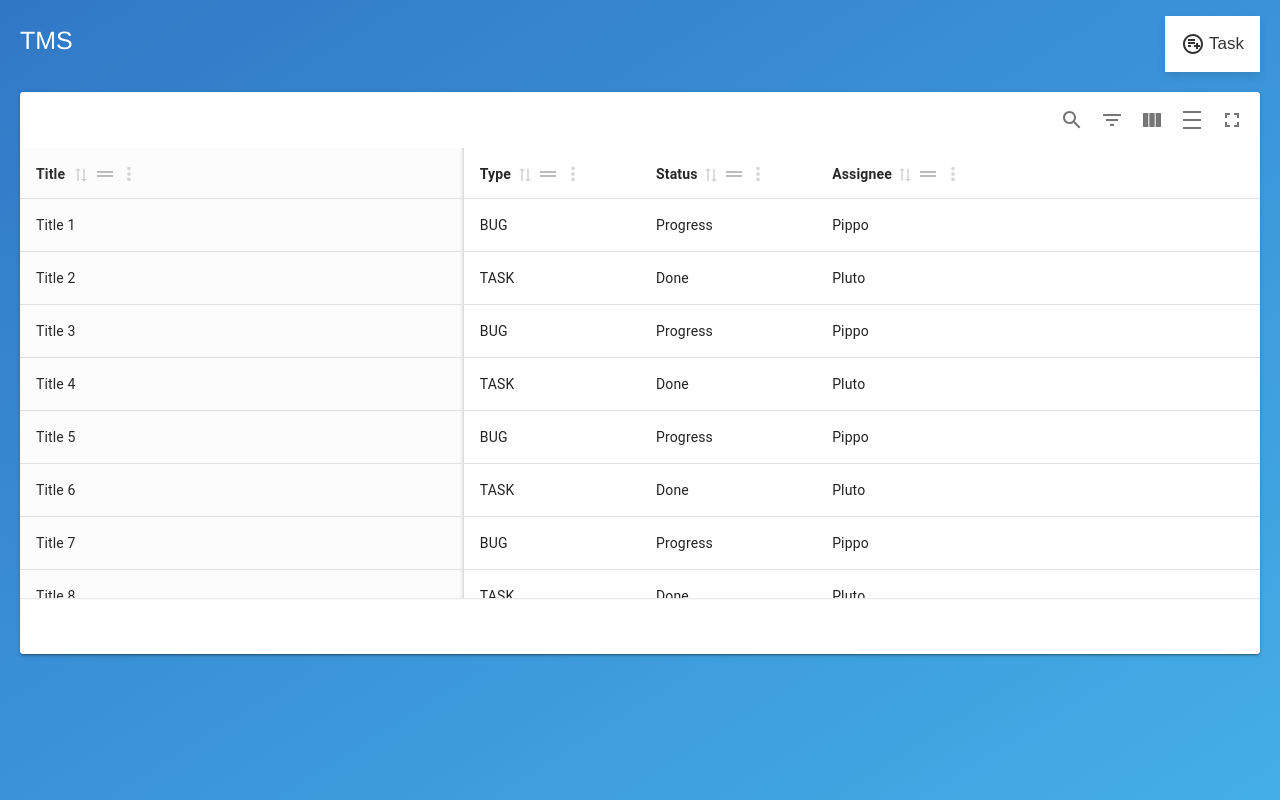
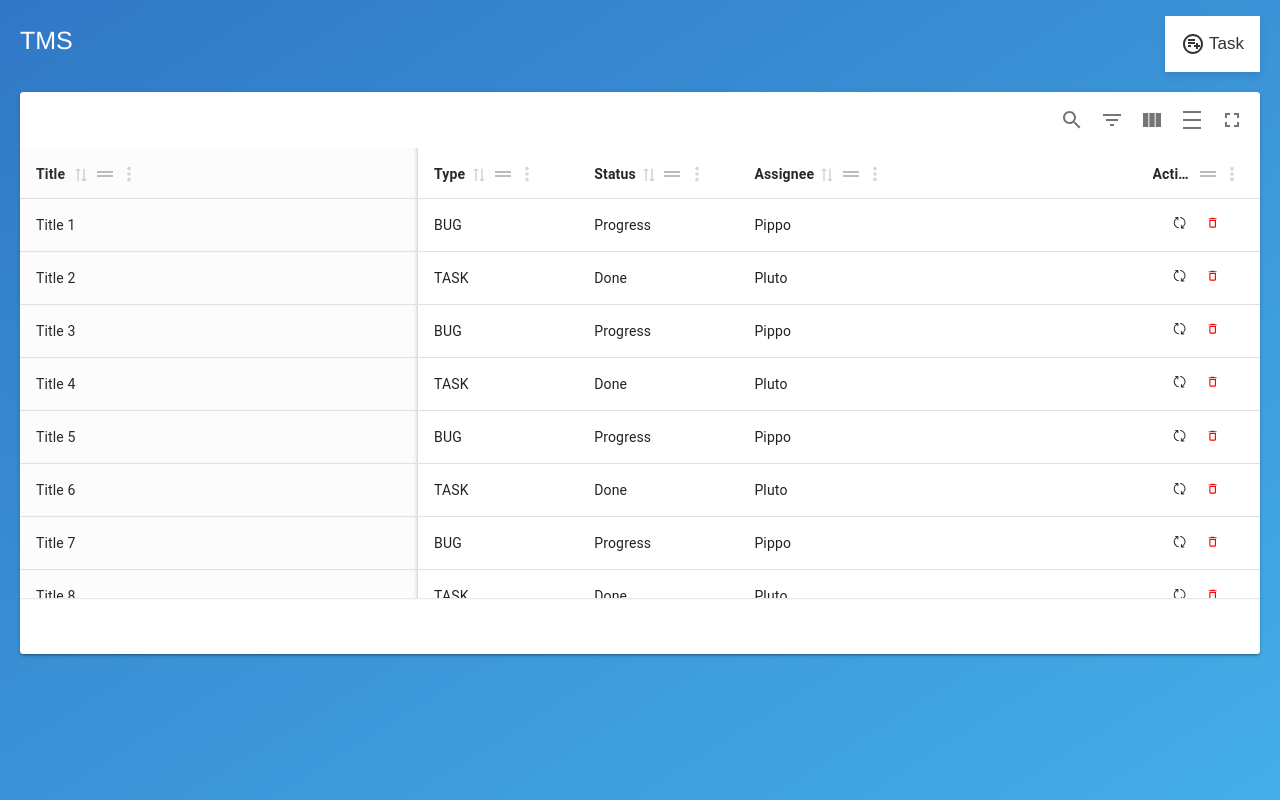
Before and after one commit to Spensiero/task-management-system, a Next.js app: page / in a window 1280 px wide. Built offline with nearby package versions, Linux system fonts and the light colour scheme.

Commit message:
added table action icons

```diff
--- a/src/components/tasksTable.tsx
+++ b/src/components/tasksTable.tsx
@@ -1,6 +1,9 @@
 
 import React from "react";
 import Table from "./common/table";
+import { RxUpdate } from "react-icons/rx";
+import { MdOutlineDeleteOutline   } from "react-icons/md";
+import styled from "@emotion/styled";
 
   const data = [
     {
@@ -65,6 +68,16 @@ import Table from "./common/table";
     },
   ];
 
+const Button = styled.button<{ isRed?: boolean }>`
+  border: none;
+  background: none;
+  padding: 0;
+  cursor: pointer;
+  margin-left:20px;
+  color: ${({ isRed }) => (isRed ? "red" : "inherit")};
+`;
+
+export default function TasksTable() {
   const columns = [
     {
       accessorKey: 'title',
@@ -89,10 +102,18 @@ import Table from "./common/table";
       header: 'Assignee',
       size: 200,
       Cell: ({ cell }) => <span>{cell.getValue()}</span>,
+    },
+    {
+      header: 'Actions',
+      size: 50,
+      Cell: ({ cell }) =>
+          <>
+            <Button title="Modify" type="button" onClick={()=>{console.log(cell.row.original)}}><RxUpdate/></Button>
+            <Button title="Delete" type="button" isRed={true} onClick={()=>{console.log(cell.row.original)}}><MdOutlineDeleteOutline  /></Button>
+          </>,
     }
   ];
 
-export default function TasksTable() {
   return (
     <Table data={data} columns={columns}/>
   );
```
